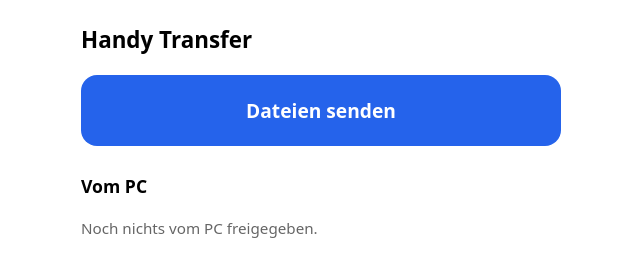
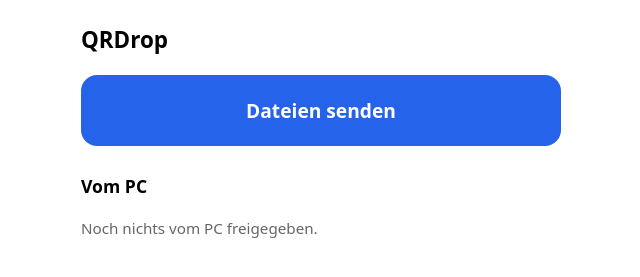
Before and after one commit to muhammed-emin-esmer/QRDrop, a plain HTML site: page src/index.html in a window 1280 px wide. Shown: the whole page, without its empty margins (319-959 px from the left). Drawn offline with Linux system fonts and the light colour scheme; no server answers.

Commit message:
Update README and web page for QRDrop

```diff
--- a/src/index.html
+++ b/src/index.html
@@ -3,7 +3,7 @@
 <head>
 <meta charset="utf-8">
 <meta name="viewport" content="width=device-width, initial-scale=1">
-<title>Handy Transfer</title>
+<title>QRDrop</title>
 <style>
   :root { color-scheme: light dark; }
   body { font-family: system-ui, sans-serif; margin: 0; padding: 24px 16px; max-width: 480px; margin-inline: auto; }
@@ -24,7 +24,7 @@
 </style>
 </head>
 <body>
-<h1>Handy Transfer</h1>
+<h1>QRDrop</h1>
 <label class="btn">Dateien senden
   <input id="files" type="file" multiple>
 </label>
```
Also changed, not shown: 1 other file.
